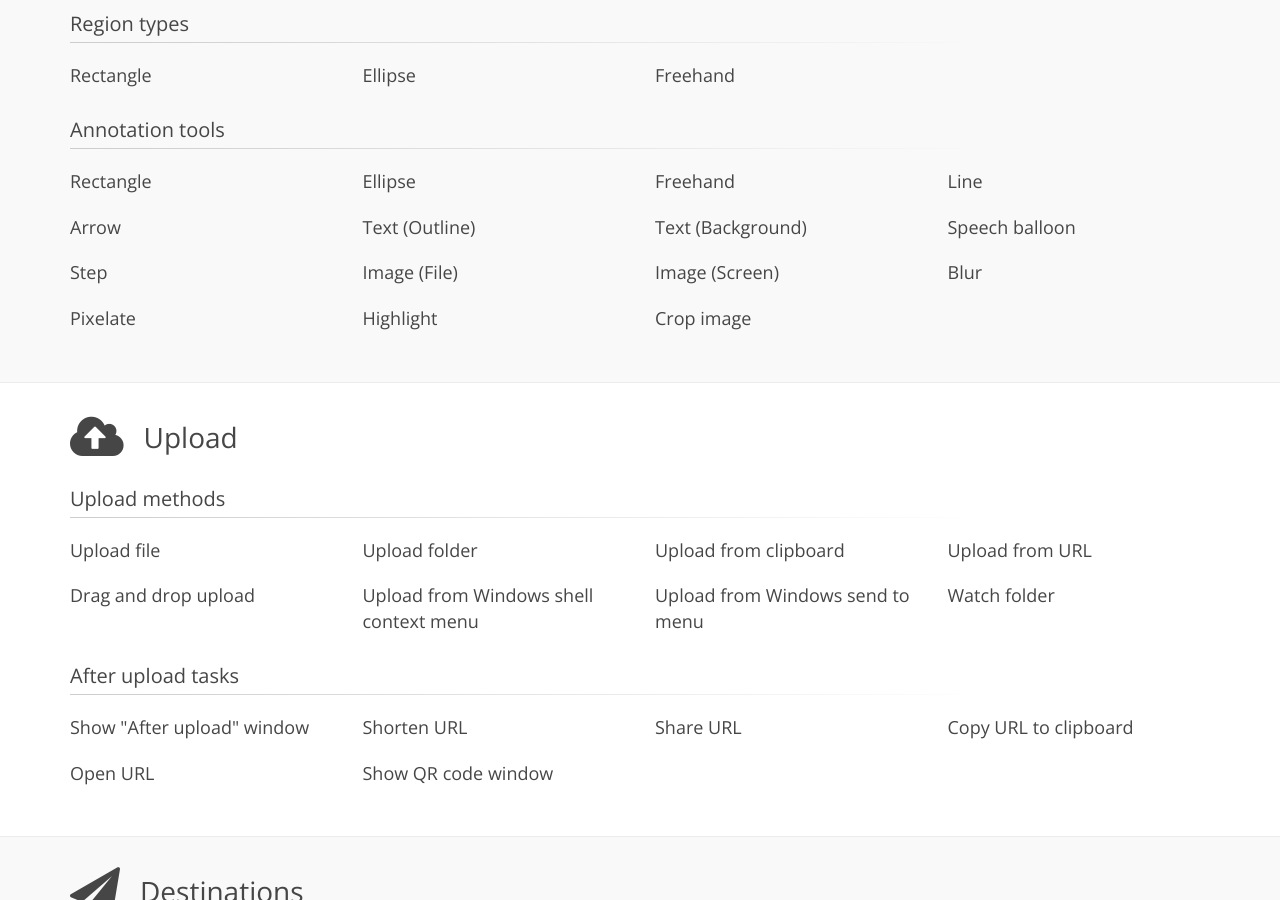
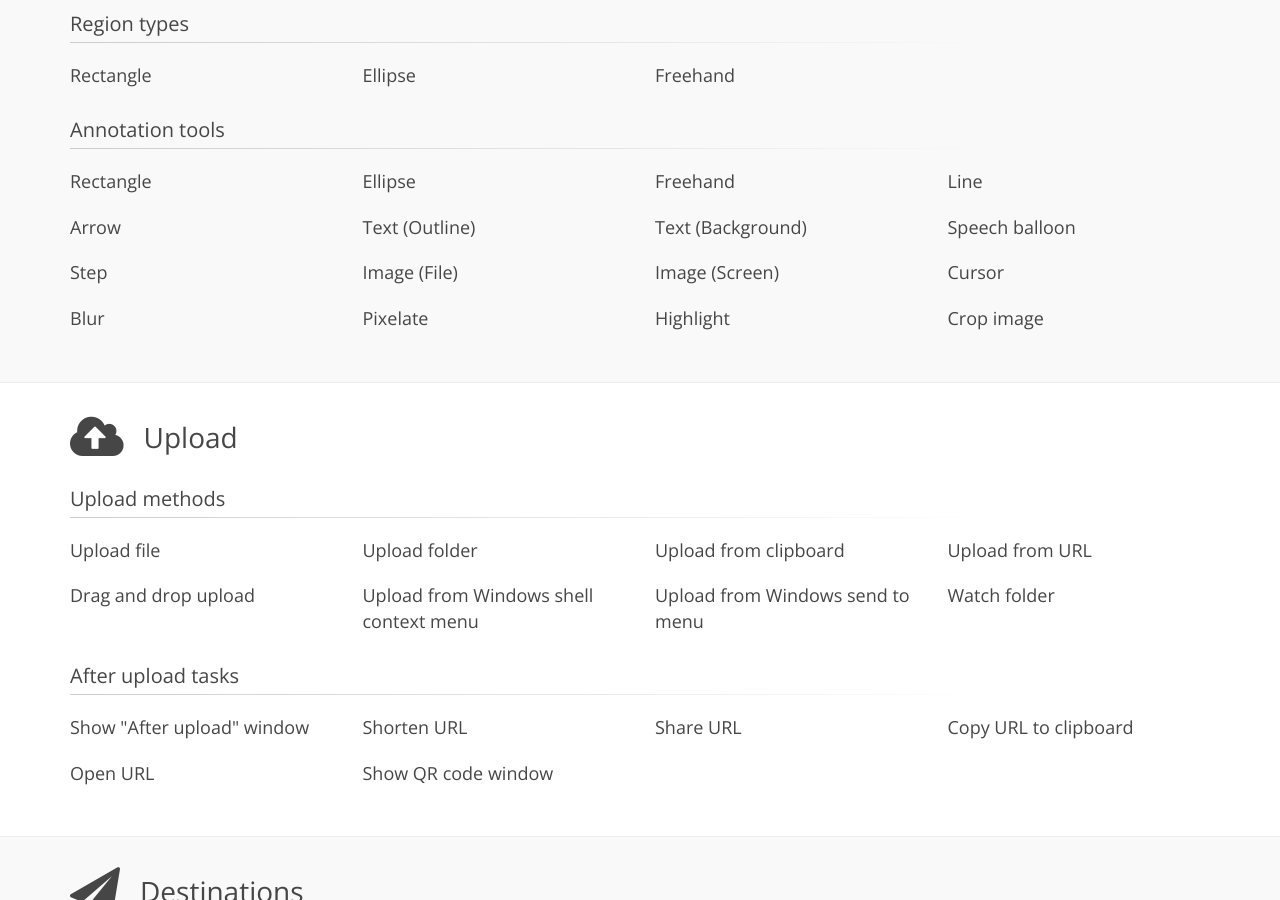
Before and after one commit to ShareX/sharex.github.io, a Jekyll site: the page built from index.html, in a window 1280 px wide and 900 px high, scrolled down 2090 px. Built offline with Jekyll 4.4.1, drawn with Linux system fonts in a browser that asks for light colours; nearby versions of some CDN libraries; comment, search, counter and statistics services are not loaded.

Commit message:
Update main page

```diff
--- a/index.html
+++ b/index.html
@@ -106,6 +106,7 @@
             <div class="col-sm-3">Step</div>
             <div class="col-sm-3">Image (File)</div>
             <div class="col-sm-3">Image (Screen)</div>
+            <div class="col-sm-3">Cursor</div>
             <div class="col-sm-3">Blur</div>
             <div class="col-sm-3">Pixelate</div>
             <div class="col-sm-3">Highlight</div>
@@ -260,6 +261,7 @@
             <div class="col-sm-3">Ruler</div>
             <div class="col-sm-3">Directory indexer</div>
             <div class="col-sm-3">Image combiner</div>
+            <div class="col-sm-3">Image thumbnailer</div>
             <div class="col-sm-3">Video thumbnailer</div>
             <div class="col-sm-3">FTP client</div>
             <div class="col-sm-3">Tweet message</div>
```
